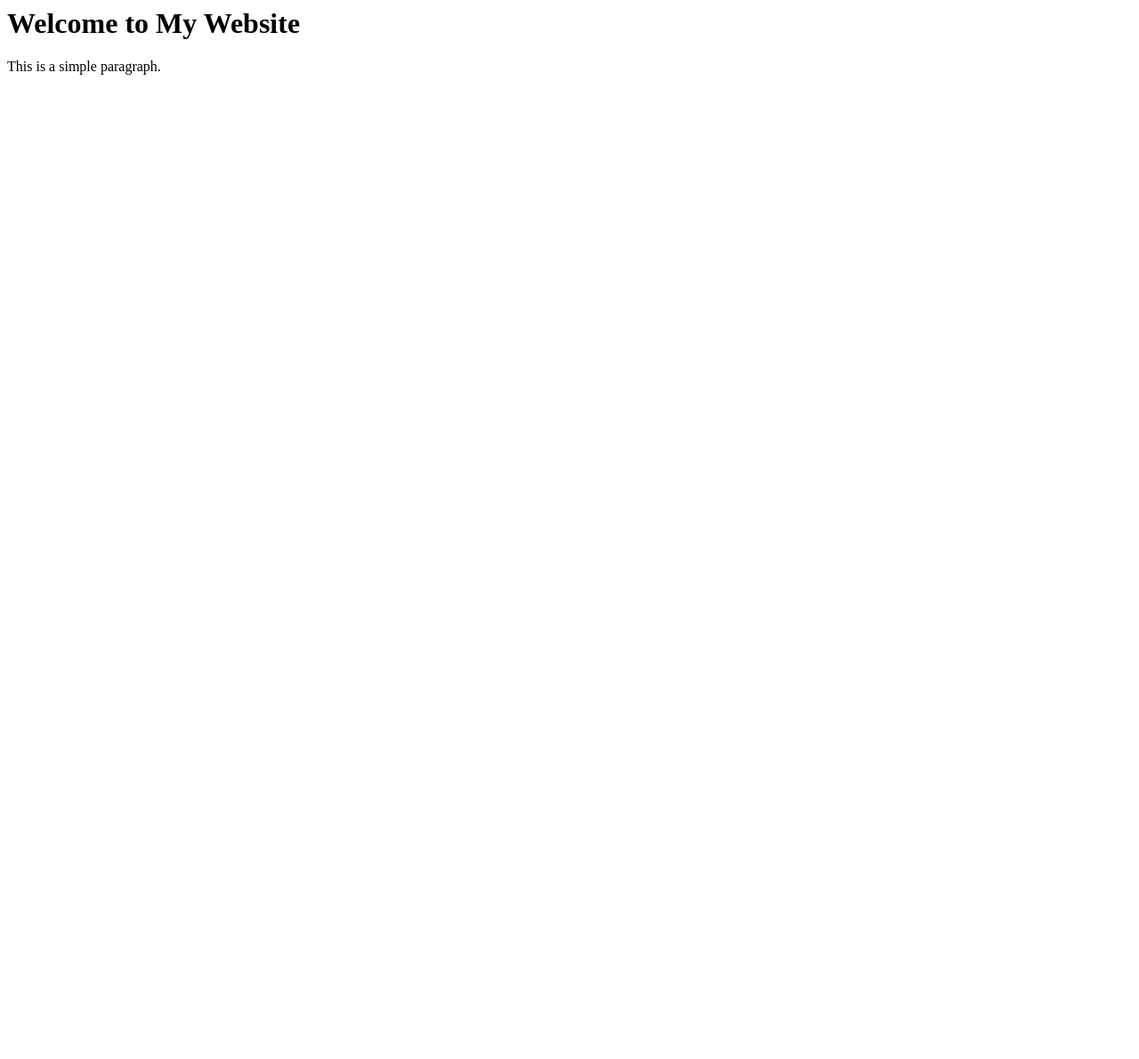
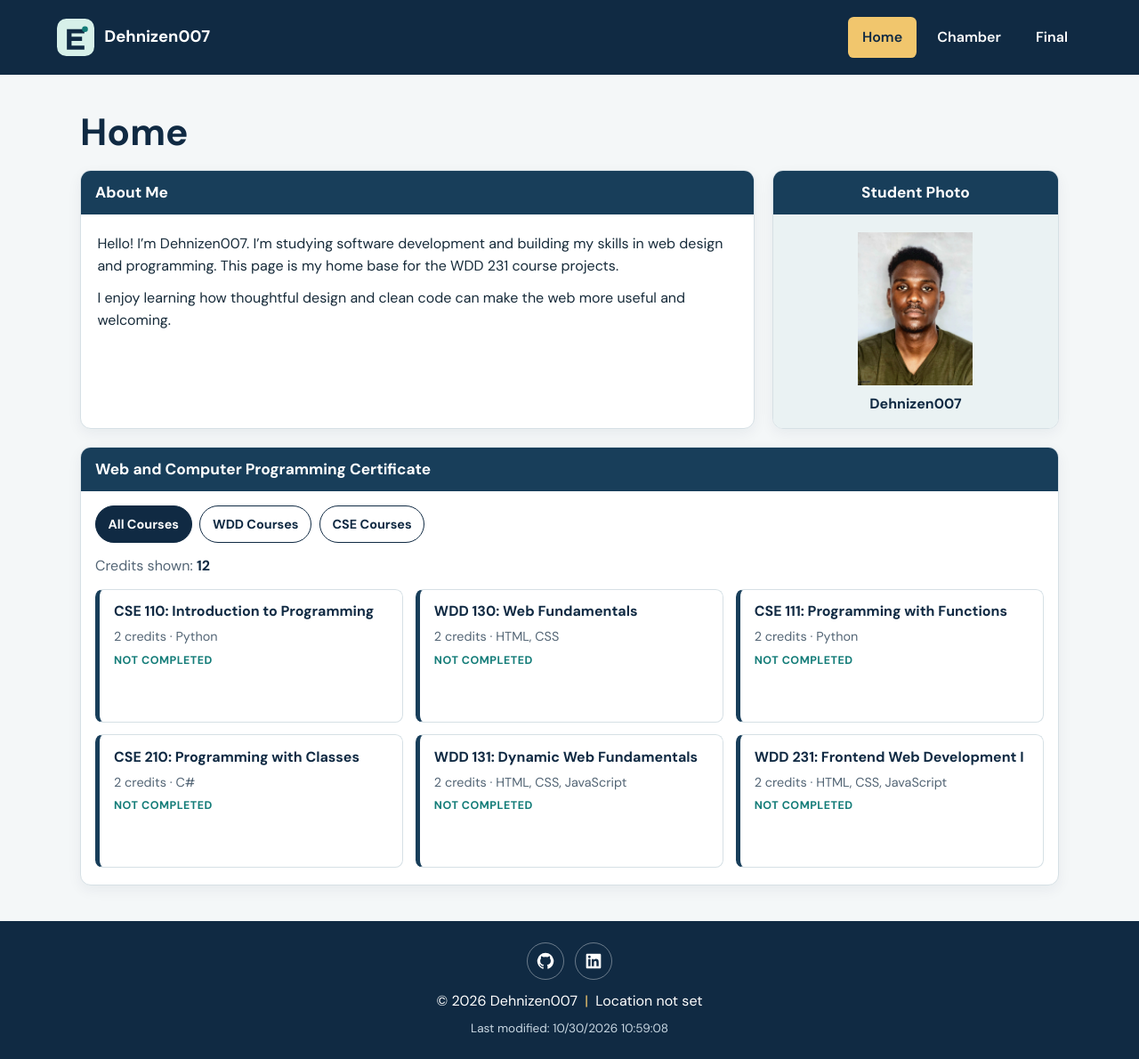
Before and after one commit to Dehnizen007/wdd231, a plain HTML site: page index.html in a window 1280 px wide. Shown: the whole page at 89% size. Before the commit the page ends 800 px from the top, so only its background shows below. Drawn offline with Linux system fonts and the light colour scheme.

Commit message:
commit week 01 assignment

```diff
--- a/index.html
+++ b/index.html
@@ -1,9 +1,84 @@
-<html>
-    <head>
-        <title>My Website</title>
-    </head>
-    <body>
-        <h1>Welcome to My Website</h1>
-        <p>This is a simple paragraph.</p>
-    </body>
+<!DOCTYPE html>
+<html lang="en">
+<head>
+    <meta charset="UTF-8">
+    <meta name="viewport" content="width=device-width, initial-scale=1.0">
+    <meta name="description" content="The course home page of Dehnizen007, a software development student exploring web design and programming.">
+    <meta name="author" content="Dehnizen007">
+    <meta name="theme-color" content="#102a43">
+    <title>Home | Dehnizen007</title>
+    <link rel="icon" href="images/site-logo.svg" type="image/svg+xml">
+    <link rel="preconnect" href="https://fonts.googleapis.com">
+    <link rel="preconnect" href="https://fonts.gstatic.com" crossorigin>
+    <link href="https://fonts.googleapis.com/css2?family=DM+Sans:wght@400;500;600;700&display=swap" rel="stylesheet">
+    <link rel="stylesheet" href="styles/small.css">
+    <link rel="stylesheet" href="styles/large.css">
+    <script src="scripts/navigation.js" defer></script>
+    <script src="scripts/courses.js" defer></script>
+    <script src="scripts/page.js" defer></script>
+</head>
+<body>
+    <header class="site-header">
+        <a class="brand" href="index.html" aria-label="Dehnizen007 home">
+            <img src="images/site-logo.svg" alt="Dehnizen007 logo" width="44" height="44">
+            <span>Dehnizen007</span>
+        </a>
+        <button class="menu-toggle" type="button" aria-label="Open navigation menu" aria-expanded="false" aria-controls="primary-navigation">
+            <span class="menu-icon" aria-hidden="true"></span>
+        </button>
+        <nav class="site-nav" id="primary-navigation" aria-label="Primary navigation">
+            <ul>
+                <li><a href="index.html" aria-current="page">Home</a></li>
+                <li><a href="chamber/">Chamber</a></li>
+                <li><a href="final/">Final</a></li>
+            </ul>
+        </nav>
+    </header>
+
+    <main class="page-content">
+        <h1>Home</h1>
+
+        <div class="intro-grid">
+            <section class="panel about-panel" aria-labelledby="about-heading">
+                <h2 id="about-heading">About Me</h2>
+                <div class="panel-content">
+                    <p>Hello! I’m Dehnizen007. I’m studying software development and building my skills in web design and programming. This page is my home base for the WDD 231 course projects.</p>
+                    <p>I enjoy learning how thoughtful design and clean code can make the web more useful and welcoming.</p>
+                </div>
+            </section>
+
+            <section class="panel portrait-panel" aria-labelledby="portrait-heading">
+                <h2 id="portrait-heading">Student Photo</h2>
+                <figure class="portrait">
+                    <img src="images/passport dennison.jpg" alt="Illustrated profile placeholder; replace with a personal photo">
+                    <figcaption>Dehnizen007</figcaption>
+                </figure>
+            </section>
+        </div>
+
+        <section class="panel certificate-panel" aria-labelledby="certificate-heading">
+            <h2 id="certificate-heading">Web and Computer Programming Certificate</h2>
+            <div class="course-filters" role="group" aria-label="Filter courses">
+                <button class="filter-button is-active" type="button" data-filter="ALL" aria-pressed="true">All Courses</button>
+                <button class="filter-button" type="button" data-filter="WDD" aria-pressed="false">WDD Courses</button>
+                <button class="filter-button" type="button" data-filter="CSE" aria-pressed="false">CSE Courses</button>
+            </div>
+            <p class="credit-summary" aria-live="polite">Credits shown: <strong id="credit-total">0</strong></p>
+            <div class="course-list" id="course-list" aria-live="polite"></div>
+        </section>
+    </main>
+
+    <footer class="site-footer">
+        <div class="social-links" aria-label="Social media">
+            <a href="https://github.com/Dehnizen007/wdd231" aria-label="GitHub repository for wdd231" target="_blank" rel="noopener noreferrer">
+                <svg viewBox="0 0 24 24" aria-hidden="true"><path d="M12 .9a11.1 11.1 0 0 0-3.51 21.63c.56.1.76-.24.76-.54v-2.08c-3.1.67-3.76-1.32-3.76-1.32-.5-1.29-1.24-1.63-1.24-1.63-1.01-.69.08-.68.08-.68 1.12.08 1.71 1.15 1.71 1.15 1 1.7 2.62 1.21 3.26.93.1-.72.39-1.21.71-1.49-2.47-.28-5.06-1.24-5.06-5.51 0-1.22.44-2.22 1.15-3-.12-.28-.5-1.42.11-2.96 0 0 .94-.3 3.05 1.15a10.6 10.6 0 0 1 5.55 0c2.11-1.45 3.05-1.15 3.05-1.15.61 1.54.23 2.68.11 2.96.72.78 1.15 1.78 1.15 3 0 4.28-2.6 5.22-5.08 5.5.4.35.76 1.02.76 2.06v3.07c0 .3.2.65.77.54A11.1 11.1 0 0 0 12 .9Z"/></svg>
+            </a>
+            <a href="https://www.linkedin.com/" aria-label="LinkedIn profile; replace this URL with your own" target="_blank" rel="noopener noreferrer">
+                <svg viewBox="0 0 24 24" aria-hidden="true"><path d="M20.45 2H3.55C2.69 2 2 2.68 2 3.52v16.96c0 .84.69 1.52 1.55 1.52h16.9c.85 0 1.55-.68 1.55-1.52V3.52c0-.84-.7-1.52-1.55-1.52ZM7.93 18.9H4.97V9.37h2.96v9.53ZM6.45 8.07a1.72 1.72 0 1 1 0-3.44 1.72 1.72 0 0 1 0 3.44Zm12.47 10.83h-2.96v-4.64c0-1.11-.02-2.54-1.55-2.54-1.55 0-1.79 1.21-1.79 2.46v4.72H9.66V9.37h2.84v1.3h.04c.4-.75 1.36-1.55 2.8-1.55 3 0 3.58 1.98 3.58 4.56v5.22Z"/></svg>
+            </a>
+        </div>
+        <p class="copyright">&copy; <span id="currentyear"></span> Dehnizen007 <span class="footer-divider">|</span> Location not set</p>
+        <p class="modified">Last modified: <span id="lastModified"></span></p>
+    </footer>
+</body>
 </html>
--- /dev/null
+++ b/scripts/courses.js
@@ -0,0 +1,62 @@
+const courses = [
+    {
+        subject: "CSE",
+        number: 110,
+        title: "Introduction to Programming",
+        credits: 2,
+        certificate: "Web and Computer Programming",
+        description: "This course will introduce students to programming. It will introduce the building blocks of programming languages (variables, decisions, calculations, loops, array, and input/output) and use them to solve problems.",
+        technology: ["Python"],
+        completed: false
+    },
+    {
+        subject: "WDD",
+        number: 130,
+        title: "Web Fundamentals",
+        credits: 2,
+        certificate: "Web and Computer Programming",
+        description: "This course introduces students to the World Wide Web and to careers in web site design and development. The course is hands on with students actually participating in simple web designs and programming. It is anticipated that students who complete this course will understand the fields of web design and development and will have a good idea if they want to pursue this degree as a major.",
+        technology: ["HTML", "CSS"],
+        completed: false
+    },
+    {
+        subject: "CSE",
+        number: 111,
+        title: "Programming with Functions",
+        credits: 2,
+        certificate: "Web and Computer Programming",
+        description: "CSE 111 students become more organized, efficient, and powerful computer programmers by learning to research and call functions written by others; to write, call , debug, and test their own functions; and to handle errors within functions. CSE 111 students write programs with functions to solve problems in many disciplines, including business, physical science, human performance, and humanities.",
+        technology: ["Python"],
+        completed: false
+    },
+    {
+        subject: "CSE",
+        number: 210,
+        title: "Programming with Classes",
+        credits: 2,
+        certificate: "Web and Computer Programming",
+        description: "This course will introduce the notion of classes and objects. It will present encapsulation at a conceptual level. It will also work with inheritance and polymorphism.",
+        technology: ["C#"],
+        completed: false
+    },
+    {
+        subject: "WDD",
+        number: 131,
+        title: "Dynamic Web Fundamentals",
+        credits: 2,
+        certificate: "Web and Computer Programming",
+        description: "This course builds on prior experience in Web Fundamentals and programming. Students will learn to create dynamic websites that use JavaScript to respond to events, update content, and create responsive user experiences.",
+        technology: ["HTML", "CSS", "JavaScript"],
+        completed: false
+    },
+    {
+        subject: "WDD",
+        number: 231,
+        title: "Frontend Web Development I",
+        credits: 2,
+        certificate: "Web and Computer Programming",
+        description: "This course builds on prior experience with Dynamic Web Fundamentals and programming. Students will focus on user experience, accessibility, compliance, performance optimization, and basic API usage.",
+        technology: ["HTML", "CSS", "JavaScript"],
+        completed: false
+    }
+];
--- /dev/null
+++ b/scripts/navigation.js
@@ -0,0 +1,29 @@
+const menuButton = document.querySelector(".menu-toggle");
+const primaryNavigation = document.querySelector("#primary-navigation");
+
+if (menuButton && primaryNavigation) {
+    document.body.classList.add("has-menu");
+
+    const setMenuOpen = (isOpen) => {
+        primaryNavigation.classList.toggle("is-open", isOpen);
+        menuButton.setAttribute("aria-expanded", String(isOpen));
+        menuButton.setAttribute("aria-label", isOpen ? "Close navigation menu" : "Open navigation menu");
+    };
+
+    menuButton.addEventListener("click", () => {
+        setMenuOpen(menuButton.getAttribute("aria-expanded") !== "true");
+    });
+
+    primaryNavigation.addEventListener("click", (event) => {
+        if (event.target instanceof HTMLAnchorElement) {
+            setMenuOpen(false);
+        }
+    });
+
+    document.addEventListener("keydown", (event) => {
+        if (event.key === "Escape" && menuButton.getAttribute("aria-expanded") === "true") {
+            setMenuOpen(false);
+            menuButton.focus();
+        }
+    });
+}
--- /dev/null
+++ b/scripts/page.js
@@ -0,0 +1,56 @@
+const courseList = document.querySelector("#course-list");
+const creditTotal = document.querySelector("#credit-total");
+const filterButtons = document.querySelectorAll(".filter-button");
+
+function renderCourses(filter = "ALL") {
+    const visibleCourses = courses.filter((course) => filter === "ALL" || course.subject === filter);
+    const visibleCredits = visibleCourses.reduce((total, course) => total + course.credits, 0);
+
+    courseList.replaceChildren();
+    creditTotal.textContent = String(visibleCredits);
+
+    if (visibleCourses.length === 0) {
+        const message = document.createElement("p");
+        message.className = "course-empty";
+        message.textContent = "No courses match this filter.";
+        courseList.append(message);
+        return;
+    }
+
+    visibleCourses.forEach((course) => {
+        const card = document.createElement("article");
+        card.className = `course-card${course.completed ? " is-completed" : ""}`;
+
+        const heading = document.createElement("h3");
+        heading.textContent = `${course.subject} ${course.number}: ${course.title}`;
+
+        const details = document.createElement("p");
+        details.textContent = `${course.credits} credits · ${course.technology.join(", ")}`;
+
+        const status = document.createElement("p");
+        status.className = "course-status";
+        status.textContent = course.completed ? "Completed" : "Not completed";
+
+        card.append(heading, details, status);
+        courseList.append(card);
+    });
+}
+
+filterButtons.forEach((button) => {
+    button.addEventListener("click", () => {
+        const selectedFilter = button.dataset.filter;
+
+        filterButtons.forEach((filterButton) => {
+            const isSelected = filterButton === button;
+            filterButton.classList.toggle("is-active", isSelected);
+            filterButton.setAttribute("aria-pressed", String(isSelected));
+        });
+
+        renderCourses(selectedFilter);
+    });
+});
+
+document.querySelector("#currentyear").textContent = String(new Date().getFullYear());
+document.querySelector("#lastModified").textContent = document.lastModified;
+
+renderCourses();
--- /dev/null
+++ b/styles/large.css
@@ -0,0 +1,69 @@
+@media (min-width: 700px) {
+    .site-header {
+        min-height: 84px;
+    }
+
+    .menu-toggle {
+        display: none !important;
+    }
+
+    .site-nav,
+    body.has-menu .site-nav,
+    body.has-menu .site-nav.is-open {
+        position: static;
+        display: block;
+        background: transparent;
+    }
+
+    .site-nav ul {
+        flex-direction: row;
+        align-items: center;
+        gap: 0.45rem;
+        padding: 0;
+    }
+
+    .site-nav a {
+        padding: 0.65rem 1rem;
+    }
+
+    .page-content {
+        padding-top: 2rem;
+    }
+
+    .intro-grid {
+        grid-template-columns: minmax(0, 1.7fr) minmax(240px, 1fr);
+        align-items: stretch;
+        gap: 1.15rem;
+        margin-bottom: 1.15rem;
+    }
+
+    .portrait {
+        height: calc(100% - 43px);
+        min-height: 240px;
+    }
+
+    .course-list {
+        grid-template-columns: repeat(2, minmax(0, 1fr));
+    }
+}
+
+@media (min-width: 1000px) {
+    .page-content {
+        padding-top: 2.5rem;
+    }
+
+    .intro-grid {
+        grid-template-columns: minmax(0, 2fr) minmax(260px, 0.85fr);
+        gap: 1.25rem;
+        margin-bottom: 1.25rem;
+    }
+
+    .course-list {
+        grid-template-columns: repeat(3, minmax(0, 1fr));
+        gap: 0.85rem;
+    }
+
+    .course-card {
+        min-height: 150px;
+    }
+}
--- /dev/null
+++ b/styles/small.css
@@ -0,0 +1,383 @@
+:root {
+    color-scheme: light;
+    --ink: #172b3a;
+    --muted: #536575;
+    --navy: #102a43;
+    --navy-light: #183e5a;
+    --teal: #137c78;
+    --mint: #d7f0e9;
+    --paper: #f4f7f8;
+    --white: #ffffff;
+    --line: #d6e0e5;
+    --gold: #f1c66d;
+    font-family: "DM Sans", sans-serif;
+    font-synthesis: none;
+    text-rendering: optimizeLegibility;
+}
+
+* {
+    box-sizing: border-box;
+}
+
+body {
+    min-width: 320px;
+    margin: 0;
+    color: var(--ink);
+    background: var(--paper);
+    line-height: 1.6;
+}
+
+a {
+    color: inherit;
+}
+
+.site-header {
+    position: relative;
+    display: flex;
+    min-height: 76px;
+    align-items: center;
+    justify-content: space-between;
+    gap: 1rem;
+    padding: 0.75rem clamp(1rem, 5vw, 4rem);
+    color: var(--white);
+    background: var(--navy);
+}
+
+.brand {
+    display: inline-flex;
+    align-items: center;
+    gap: 0.7rem;
+    color: var(--white);
+    font-size: 1.15rem;
+    font-weight: 700;
+    text-decoration: none;
+}
+
+.brand img {
+    display: block;
+    width: 42px;
+    height: 42px;
+}
+
+.menu-toggle {
+    display: none;
+    width: 44px;
+    height: 44px;
+    align-items: center;
+    justify-content: center;
+    border: 1px solid rgb(255 255 255 / 35%);
+    border-radius: 0.5rem;
+    color: var(--white);
+    background: transparent;
+    cursor: pointer;
+}
+
+body.has-menu .menu-toggle {
+    display: inline-flex;
+}
+
+.menu-icon,
+.menu-icon::before,
+.menu-icon::after {
+    display: block;
+    width: 21px;
+    height: 2px;
+    border-radius: 2px;
+    background: currentColor;
+}
+
+.menu-icon {
+    position: relative;
+}
+
+.menu-icon::before,
+.menu-icon::after {
+    position: absolute;
+    left: 0;
+    content: "";
+}
+
+.menu-icon::before {
+    top: -7px;
+}
+
+.menu-icon::after {
+    top: 7px;
+}
+
+.site-nav {
+    position: absolute;
+    z-index: 2;
+    top: 100%;
+    right: 0;
+    left: 0;
+    background: var(--navy);
+}
+
+.site-nav ul {
+    display: flex;
+    flex-direction: column;
+    gap: 0.25rem;
+    margin: 0;
+    padding: 0.5rem 1rem 1rem;
+    list-style: none;
+}
+
+.site-nav a {
+    display: block;
+    padding: 0.65rem 0.85rem;
+    border-radius: 0.4rem;
+    color: var(--white);
+    font-weight: 600;
+    text-decoration: none;
+    transition: background-color 160ms ease, color 160ms ease;
+}
+
+.site-nav a:hover,
+.site-nav a:focus-visible {
+    color: var(--navy);
+    background: var(--mint);
+}
+
+.site-nav a[aria-current="page"] {
+    color: var(--navy);
+    background: var(--gold);
+}
+
+body.has-menu .site-nav {
+    display: none;
+}
+
+body.has-menu .site-nav.is-open {
+    display: block;
+}
+
+.page-content {
+    width: min(100% - 2rem, 1100px);
+    margin: 0 auto;
+    padding: 1.5rem 0 2.5rem;
+}
+
+h1 {
+    margin: 0 0 1rem;
+    color: var(--navy);
+    font-size: clamp(2rem, 7vw, 2.65rem);
+    line-height: 1.2;
+}
+
+h2 {
+    margin: 0;
+    padding: 0.8rem 1rem;
+    color: var(--white);
+    background: var(--navy-light);
+    font-size: 1.08rem;
+    line-height: 1.35;
+}
+
+.intro-grid {
+    display: grid;
+    gap: 1rem;
+    margin-bottom: 1rem;
+}
+
+.panel {
+    overflow: hidden;
+    border: 1px solid var(--line);
+    border-radius: 0.75rem;
+    background: var(--white);
+    box-shadow: 0 5px 16px rgb(16 42 67 / 6%);
+}
+
+.panel-content {
+    padding: 0.65rem 1.15rem 1rem;
+}
+
+.panel-content p {
+    margin: 0.6rem 0;
+}
+
+.portrait-panel {
+    text-align: center;
+}
+
+.portrait {
+    display: grid;
+    min-height: 225px;
+    align-content: center;
+    justify-items: center;
+    gap: 0.55rem;
+    margin: 0;
+    padding: 1rem;
+    background: #eaf2f3;
+}
+
+.portrait img {
+    display: block;
+    width: min(100%, 190px);
+    max-height: 172px;
+    object-fit: contain;
+}
+
+.portrait figcaption {
+    color: var(--navy);
+    font-weight: 700;
+}
+
+.certificate-panel {
+    padding-bottom: 1.15rem;
+}
+
+.course-filters {
+    display: flex;
+    flex-wrap: wrap;
+    gap: 0.55rem;
+    padding: 1rem 1rem 0;
+}
+
+.filter-button {
+    min-height: 42px;
+    padding: 0.55rem 0.85rem;
+    border: 1px solid var(--navy);
+    border-radius: 999px;
+    color: var(--navy);
+    background: var(--white);
+    font: inherit;
+    font-size: 0.9rem;
+    font-weight: 700;
+    cursor: pointer;
+    transition: color 160ms ease, background-color 160ms ease, border-color 160ms ease;
+}
+
+.filter-button:hover,
+.filter-button:focus-visible,
+.filter-button.is-active {
+    color: var(--white);
+    background: var(--navy);
+}
+
+.filter-button:focus-visible,
+.menu-toggle:focus-visible,
+.social-links a:focus-visible {
+    outline: 3px solid var(--gold);
+    outline-offset: 3px;
+}
+
+.credit-summary {
+    margin: 0.8rem 1rem 0;
+    color: var(--muted);
+}
+
+.credit-summary strong {
+    color: var(--navy);
+}
+
+.course-list {
+    display: grid;
+    gap: 0.7rem;
+    padding: 0.8rem 1rem 0;
+}
+
+.course-card {
+    padding: 0.85rem 1rem;
+    border: 1px solid var(--line);
+    border-left: 5px solid var(--navy-light);
+    border-radius: 0.55rem;
+    background: var(--white);
+}
+
+.course-card.is-completed {
+    border-color: #9acfc0;
+    border-left-color: var(--teal);
+    background: #eff9f5;
+}
+
+.course-card h3 {
+    margin: 0;
+    color: var(--navy);
+    font-size: 1rem;
+    line-height: 1.4;
+}
+
+.course-card p {
+    margin: 0.35rem 0 0;
+    color: var(--muted);
+    font-size: 0.9rem;
+}
+
+.course-card .course-status {
+    color: var(--teal);
+    font-size: 0.78rem;
+    font-weight: 700;
+    letter-spacing: 0.04em;
+    text-transform: uppercase;
+}
+
+.course-empty {
+    margin: 0;
+    padding: 1rem;
+    border-radius: 0.5rem;
+    color: var(--muted);
+    background: var(--paper);
+}
+
+.site-footer {
+    display: grid;
+    justify-items: center;
+    gap: 0.45rem;
+    padding: 1.5rem 1rem;
+    color: var(--white);
+    background: var(--navy);
+    text-align: center;
+}
+
+.social-links {
+    display: flex;
+    justify-content: center;
+    gap: 0.75rem;
+    margin-bottom: 0.25rem;
+}
+
+.social-links a {
+    display: grid;
+    width: 42px;
+    height: 42px;
+    place-items: center;
+    border: 1px solid rgb(255 255 255 / 38%);
+    border-radius: 50%;
+    color: var(--white);
+    transition: color 160ms ease, background-color 160ms ease;
+}
+
+.social-links a:hover {
+    color: var(--navy);
+    background: var(--mint);
+}
+
+.social-links svg {
+    width: 20px;
+    height: 20px;
+    fill: currentColor;
+}
+
+.site-footer p {
+    margin: 0;
+}
+
+.modified {
+    color: #c8d7e2;
+    font-size: 0.85rem;
+}
+
+.footer-divider {
+    padding: 0 0.25rem;
+    color: var(--gold);
+}
+
+@media (prefers-reduced-motion: reduce) {
+    *,
+    *::before,
+    *::after {
+        scroll-behavior: auto !important;
+        transition-duration: 0.01ms !important;
+    }
+}
```
Also changed, not shown: images/passport dennison.jpg (added), images/profile-placeholder.svg (added), images/site-logo.svg (added).
